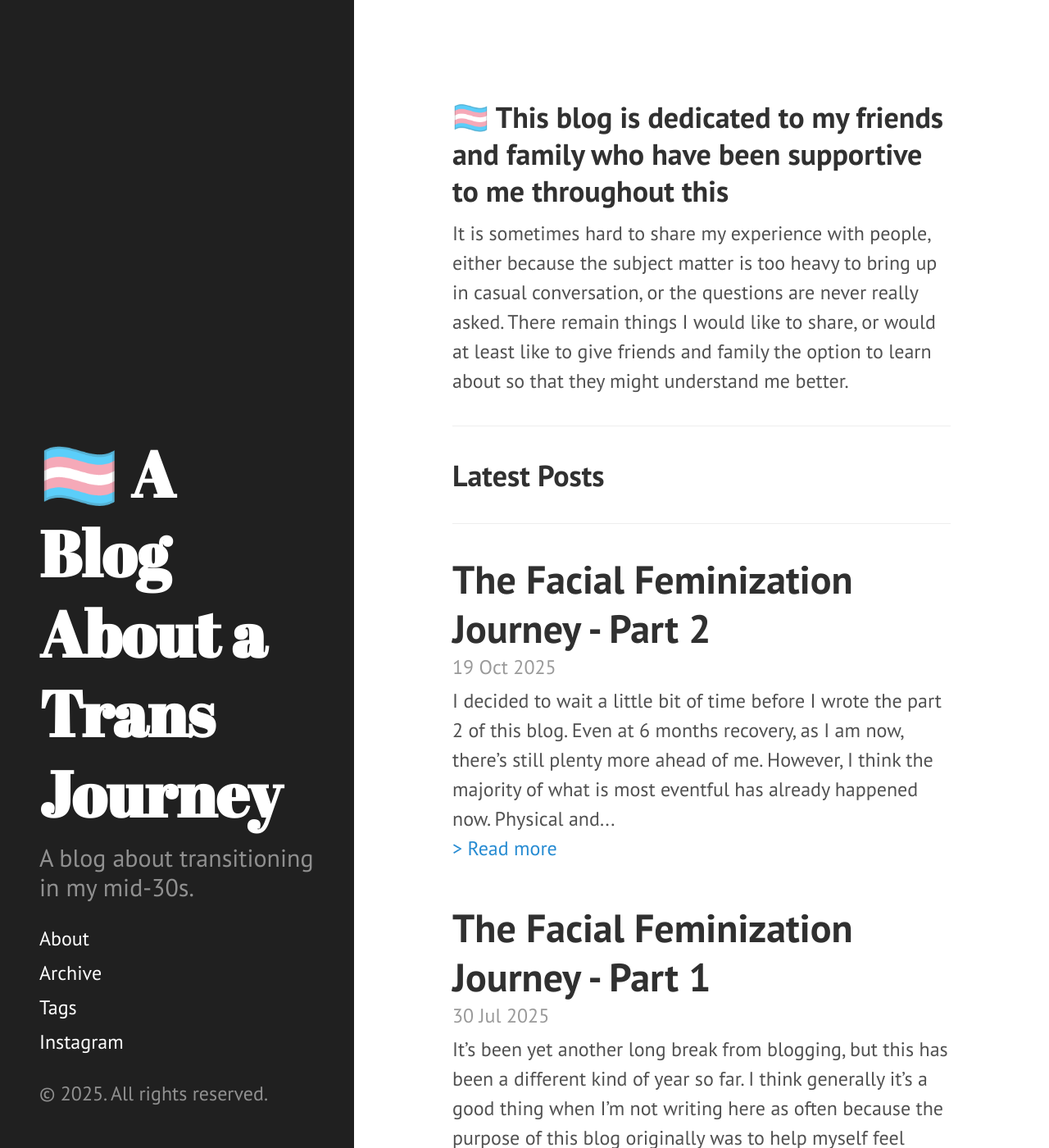
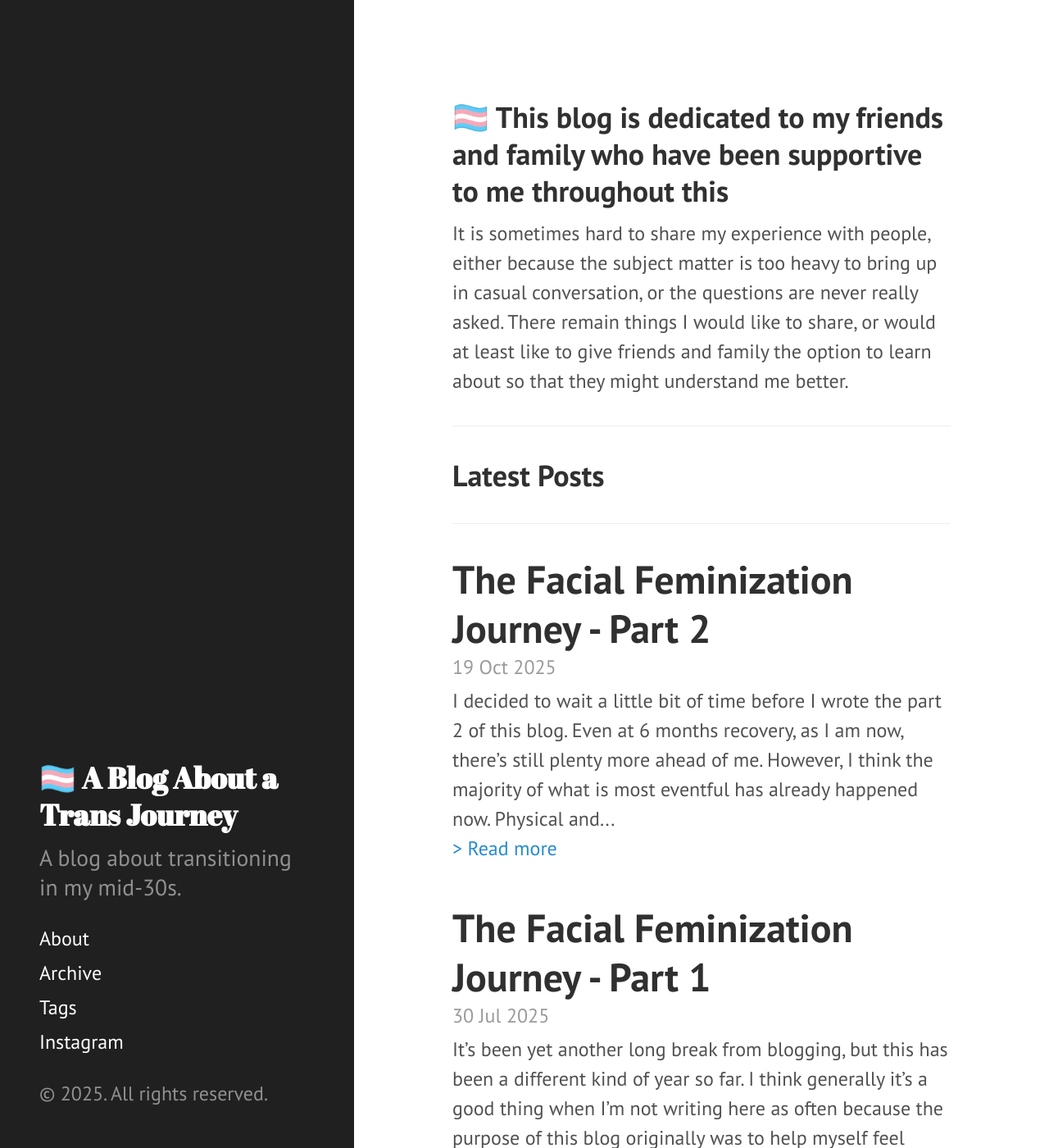
Before and after one commit to sea-and-kai/trans-journey-blog, a Jekyll site: the page built from index.html, in a window 1280 px wide and 1400 px high. Shown: the whole window at 82% size. Built offline with Jekyll 4.4.1, drawn with Linux system fonts in a browser that asks for light colours; the list of posts is cut into pages by our own code.

Commit message:
header fixups

```diff
--- a/public/css/hyde.css
+++ b/public/css/hyde.css
@@ -82,7 +82,7 @@ html {
   color: #fff;
   margin-top: 0;
   font-family: "Abril Fatface", serif;
-  font-size: 3.25rem;
+  font-size: 1.50rem;
 }
 
 /* Sidebar nav */
--- a/public/css/poole.css
+++ b/public/css/poole.css
@@ -259,7 +259,7 @@ tbody tr:nth-child(odd) th {
  */
 
 .lead {
-  font-size: 1.25rem;
+  font-size: 1.15rem;
   font-weight: 300;
 }
 
```
